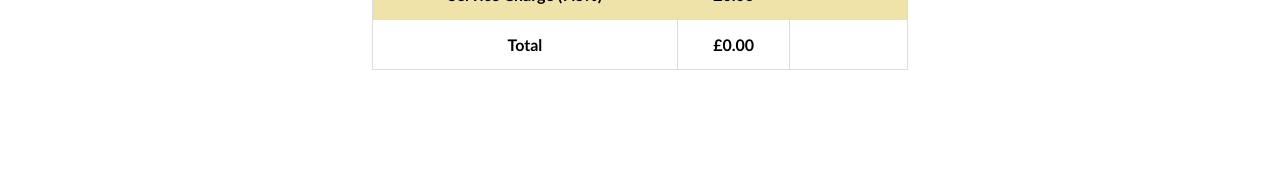
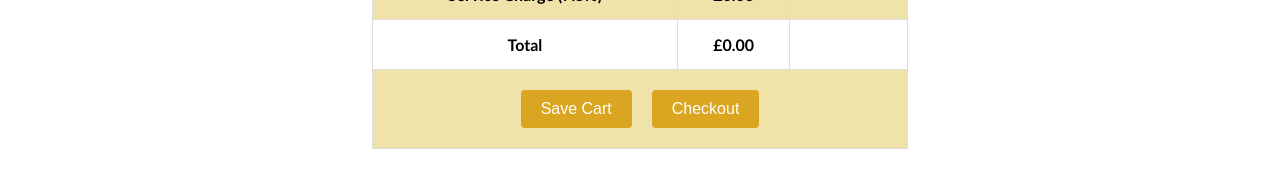
Before and after one commit to renniea90/LegacyProject2, a React (Create React App) app: page /cart in a window 1280 px wide. Shown: the part 364-552 px from the top of the page. Built offline with nearby package versions, Linux system fonts and the light colour scheme; no server answers.

Commit message:
Added checkout and save cart functions

```diff
--- a/src/CSS/CartPage.css
+++ b/src/CSS/CartPage.css
@@ -32,6 +32,21 @@
   tfoot td {
     font-weight: bold;
   }
+
+  .button-row {
+    text-align: center;
+    padding: 20px 0;
+}
+
+.save-cart-btn, .checkout-btn {
+    margin: 0 10px; /* Add gap between the buttons */
+    padding: 10px 20px;
+    border: none;
+    border-radius: 4px;
+    cursor: pointer;
+    background-color: goldenrod;
+    color: white;
+}
 
   button {
     padding: 10px 20px;
--- /dev/null
+++ b/src/components/CheckoutButton.jsx
@@ -0,0 +1,26 @@
+import React from 'react';
+import axios from 'axios';
+
+const CheckoutButton = ({ cartItems }) => {
+    const handleCheckout = async () => {
+        try {
+            const response = await axios.post('http://localhost:8081/order/checkout', { items: cartItems });
+            if (response.status === 200) {
+                alert('Order successfully placed!');
+            } else {
+                alert('Failed to place order.');
+            }
+        } catch (error) {
+            console.error('Error during checkout:', error);
+            alert('Error during checkout.');
+        }
+    };
+
+    return (
+        <button onClick={handleCheckout} className="checkout-btn">
+            Checkout
+        </button>
+    );
+};
+
+export default CheckoutButton;
--- /dev/null
+++ b/src/components/SaveCartButton.jsx
@@ -0,0 +1,26 @@
+import React from 'react';
+import axios from 'axios';
+
+const SaveCartButton = ({ cartItems }) => {
+    const handleSaveCart = async () => {
+        try {
+            const response = await axios.post('http://localhost:8081/cart/save', { items: cartItems });
+            if (response.status === 200) {
+                alert('Cart successfully saved!');
+            } else {
+                alert('Failed to save cart.');
+            }
+        } catch (error) {
+            console.error('Error saving cart:', error);
+            alert('Error saving cart.');
+        }
+    };
+
+    return (
+        <button onClick={handleSaveCart} className="save-cart-btn">
+            Save Cart
+        </button>
+    );
+};
+
+export default SaveCartButton;
--- a/src/pages/CartPage.jsx
+++ b/src/pages/CartPage.jsx
@@ -2,12 +2,13 @@ import '../CSS/CartPage.css';
 import React, { useEffect, useState } from 'react';
 import { useCart } from '../components/CartContext';
 import useFetchItems from '../components/FetchItems';
+import SaveCartButton from '../components/SaveCartButton';
+import CheckoutButton from '../components/CheckoutButton';
 
 const CartPage = () => {
     const { cartItems, updateQuantity, removeFromCart } = useCart();
     const { items } = useFetchItems();
     const [itemMap, setItemMap] = useState({});
-
 
     useEffect(() => {
         const map = items.reduce((acc, item) => {
@@ -88,6 +89,12 @@ const CartPage = () => {
                         <td>£{(total + parseFloat(serviceCharge)).toFixed(2)}</td>
                         <td></td>
                     </tr>
+                    <tr>
+                        <td colSpan="5" className="button-row">
+                            <SaveCartButton cartItems={cartItems} />
+                            <CheckoutButton cartItems={cartItems} />
+                        </td>
+                    </tr>
                 </tfoot>
             </table>
         </div>
```
